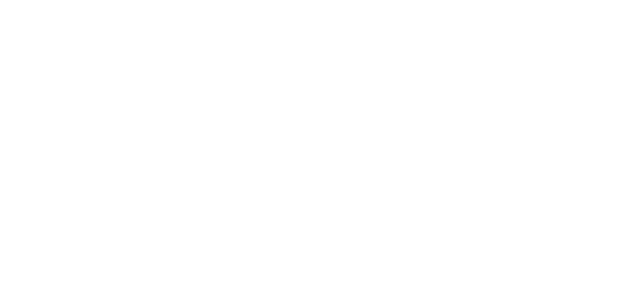
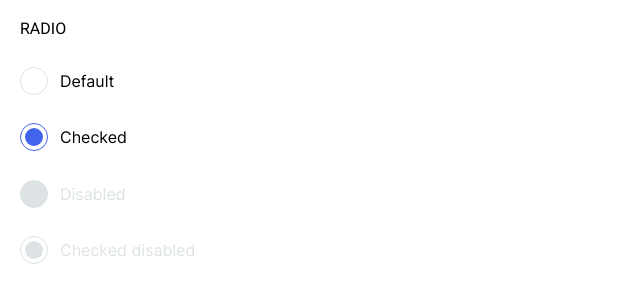
Before and after one commit to js-tasks-ru/htmlcss-20211125_klsworkheater, a website: page 07-lection5/02-radio/index.html in a window 1280 px wide. Shown: the whole page, without its empty margins (0-640 px from the left). Drawn offline with Linux system fonts and the light colour scheme.

Commit message:
Create radio component

```diff
--- /dev/null
+++ b/07-lection5/02-radio/form.css
@@ -0,0 +1,10 @@
+.form {
+    display: flex;
+    flex-direction: column;
+    align-items: flex-start;
+    padding: 20px;
+}
+
+.form__control {
+    margin-bottom: 10px;
+}
--- a/07-lection5/02-radio/index.html
+++ b/07-lection5/02-radio/index.html
@@ -4,8 +4,60 @@
     <head>
         <link rel="stylesheet" href="../../assets/css/main.css">
         <link rel="stylesheet" href="./radio.css">
+        <link rel="stylesheet" href="./form.css">
     </head>
     <body>
+        <div class="form">
+            <legend class="form__legend form__control">RADIO</legend>
+
+            <label class="form__control radio">
+                <input  name="radio"  type="radio" class="radio__input">
+                <span class="radio__inner">
+                <span class="radio__box">
+                    <span class="radio__state"></span>
+                </span>
+                <span class="radio__label">
+                Default
+            </span>
+            </span>
+            </label>
+
+            <label class="form__control radio">
+                <input name="radio" type="radio" class="radio__input" checked>
+                <span class="radio__inner">
+                    <span class="radio__box">
+                        <span class="radio__state"></span>
+                    </span>
+                    <span class="radio__label">
+                        Checked
+                    </span>
+            </span>
+            </label>
+
+            <label class="form__control radio">
+                <input name="radio" type="radio" class="radio__input" disabled>
+                <span class="radio__inner">
+                <span class="radio__box">
+                    <span class="radio__state"></span>
+                </span>
+                <span class="radio__label">
+                Disabled
+            </span>
+            </span>
+            </label>
+
+            <label class="form__control radio">
+                <input name="radio_disabled_checked" type="radio" class="radio__input" checked disabled>
+                <span class="radio__inner">
+                <span class="radio__box">
+                    <span class="radio__state"></span>
+                </span>
+                <span class="radio__label">
+                Checked disabled
+            </span>
+            </span>
+            </label>
+        </div>
 
     </body>
 </html>
--- a/07-lection5/02-radio/radio.css
+++ b/07-lection5/02-radio/radio.css
@@ -0,0 +1,83 @@
+.radio {
+    display: inline-block;
+}
+
+.radio__input {
+    width: 0;
+    height: 0;
+}
+
+.radio__inner {
+    display: flex;
+    justify-content: flex-start;
+    align-items: center;
+    cursor: pointer;
+}
+
+.radio__input:disabled ~ .radio__inner {
+    cursor: not-allowed;
+}
+
+.radio__box {
+    position: relative;
+    width: 28px;
+    height: 28px;
+    background: var(--white);
+    border: 1px solid var(--grey-2);
+    box-sizing: border-box;
+    border-radius: 14px;
+}
+
+.radio__input:checked ~ .radio__inner .radio__box {
+    border-color: var(--blue-1);
+}
+
+.radio__input:disabled ~ .radio__inner .radio__box {
+    background: var(--grey-2);
+    border-color: var(--grey-2);
+}
+
+.radio__input:checked:disabled ~ .radio__inner .radio__box {
+    background: var(--white);
+
+}
+
+.radio__state {
+    display: block;
+    position: absolute;
+    top: 50%;
+    left: 50%;
+    transform: translate(-50%, -50%);
+    width: 18px;
+    height: 18px;
+    background: var(--white);
+    border-radius: 14px;
+}
+
+.radio__input:checked ~ .radio__inner .radio__state {
+    border-color: var(--blue-1);
+    background: var(--blue-1);
+}
+
+.radio__input:disabled ~ .radio__inner .radio__state {
+    border-color: var(--grey-2);
+    background: var(--grey-2);
+}
+
+.radio__label {
+    margin-left: 12px;
+    font-family: 'Inter', sans-serif;
+    font-style: normal;
+    font-weight: normal;
+    font-size: 16px;
+    line-height: 24px;
+    text-decoration: none;
+}
+
+.radio__input:focus ~ .radio__inner .radio__label {
+    text-decoration: underline;
+}
+
+.radio__input:disabled ~ .radio__inner .radio__label {
+    color: var(--grey-2);
+}
```
